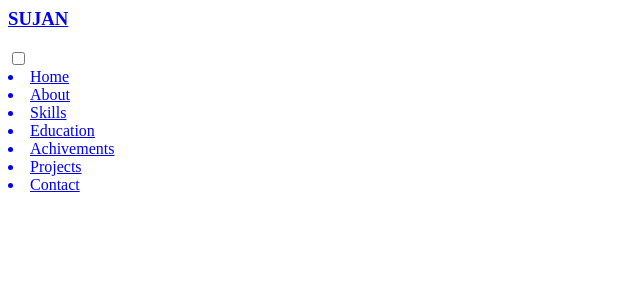
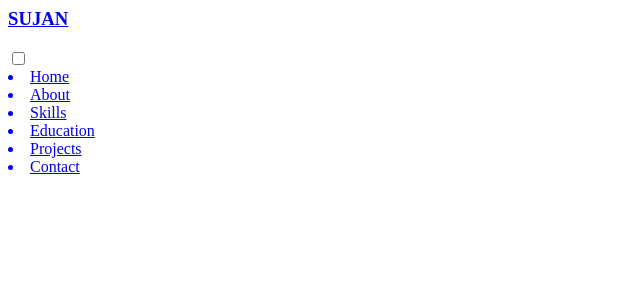
Before and after one commit to Sujan-Rai-426/Profile_Website, a Django app: template Home/templates/Home/navbar.html in a window 1280 px wide. Shown: the top 300 px of the page, without its empty margins (0-640 px from the left). Run offline with Django 5.2, Linux system fonts and the light colour scheme; the template is opened without the code that fills it, so the values that code supplies are empty.

Commit message:
Removed certificate and achivements sections

```diff
--- a/Home/templates/Home/navbar.html
+++ b/Home/templates/Home/navbar.html
@@ -28,7 +28,7 @@
                 <a href="#SKILL">  <li> <i class="bi bi-rocket-fill"></i>  Skills</li>  </a>
                 <a href="#EDUCATION">  <li> <i class="bi bi-mortarboard-fill"></i>  Education</li> </a>
                 <!-- <a href="#SERVICE">  <li><i class="fa-solid fa-briefcase"></i> Services</li> </a> -->
-                <a href="#ACHIVEMENT">  <li> <i class="fa-solid fa-certificate"></i>  Achivements</li> </a>
+                <!-- <a href="#ACHIVEMENT">  <li> <i class="fa-solid fa-certificate"></i>  Achivements</li> </a> -->
                 <a href="#PROJECT">  <li> <i class="bi bi-person-workspace"></i>  Projects</li> </a>
                 <a href="#CONTACT-ME"> <li> <i class="bi bi-person-lines-fill"></i>  Contact </li></a>
 
```
